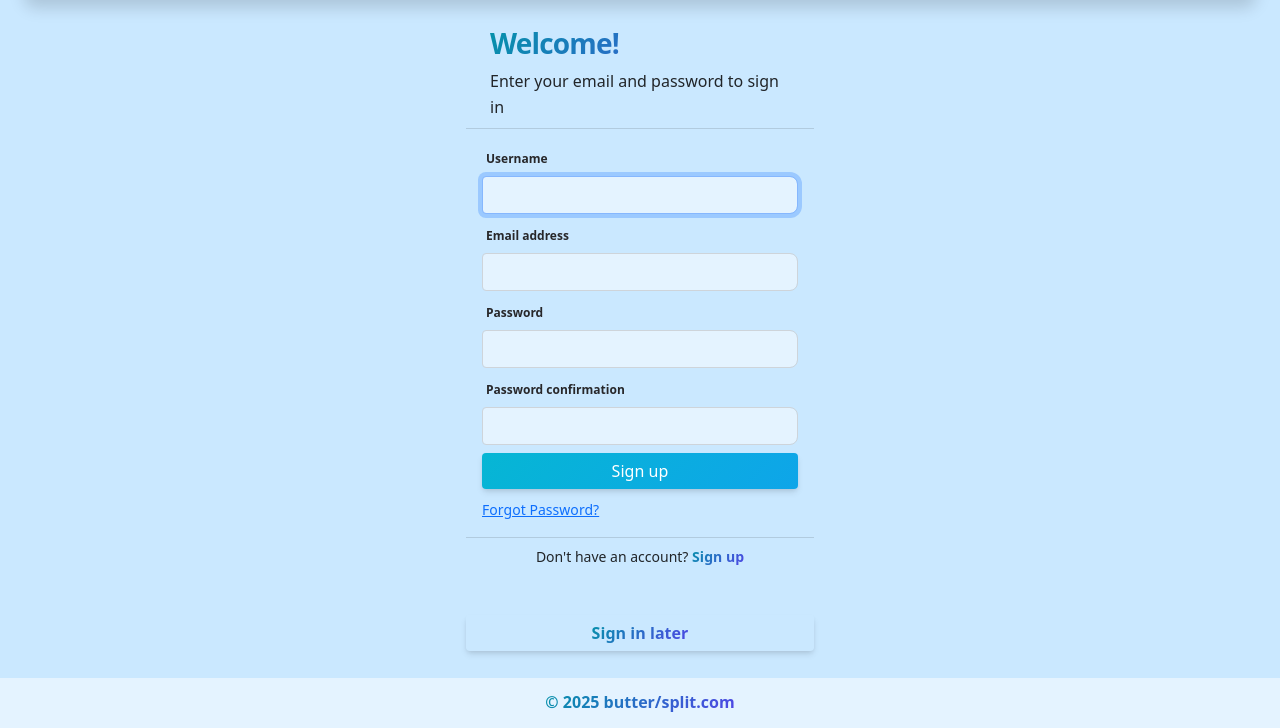
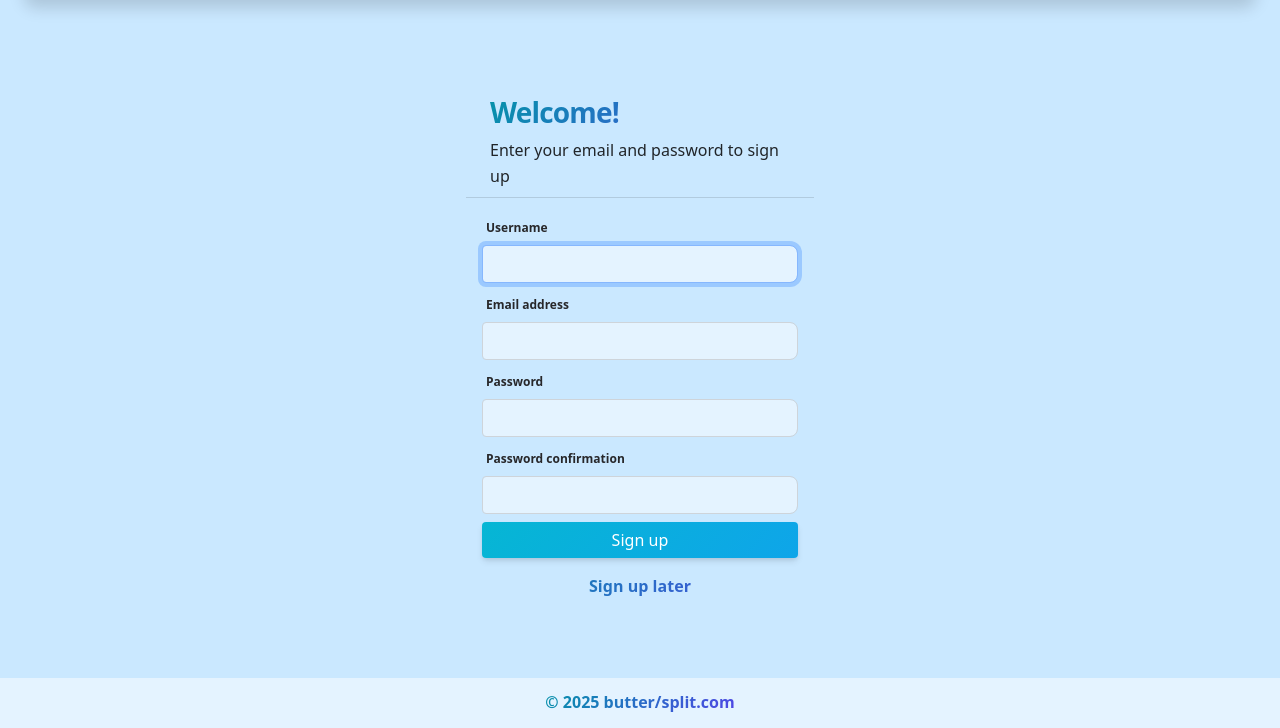
Before and after one commit to partnersinbahamas/butter-split, a Django app: page /accounts/registrate in a window 1280 px wide. Shown: the part 72-800 px from the top of the page. Run offline with Django 5.2, Linux system fonts and the light colour scheme; some libraries are stand-ins or nearby versions.

Commit message:
feat(templates): show correct html tags and text for login/logout in login.html

```diff
--- a/templates/registration/login.html
+++ b/templates/registration/login.html
@@ -9,32 +9,57 @@
             <div class="col-xl-4 col-lg-5 col-md-6 d-flex flex-column mx-auto">
               <div class="card card-plain mt-6">
                 <div class="card-header pb-0 text-left bg-transparent">
-                  <h3 class="font-weight-bolder text-info text-gradient">Welcome!</h3>
-                  <p class="mb-2">Enter your email and password to sign in</p>
+                  <h3 class="font-weight-bolder text-info text-gradient">
+                    {% if request.resolver_match.url_name == 'login' %}
+                      Welcome back!
+                    {% endif %}
+
+                    {% if request.resolver_match.url_name == 'registrate' %}
+                      Welcome!
+                    {% endif %}
+                  </h3>
+                  <p class="mb-2">
+                    {% if request.resolver_match.url_name == 'login' %}
+                      Enter your email and password to sign in
+                    {% endif %}
+
+                    {% if request.resolver_match.url_name == 'registrate' %}
+                      Enter your email and password to sign up
+                    {% endif %}
+                  </p>
                 </div>
                 <div class="card-body">
                   {% include 'includes/user_form.html' %}
 
+                  {% if request.resolver_match.url_name == 'login'%}
                     <div class="d-flex align-items-center justify-content-between mt-2">
                       <div>
                         <a class="text-sm text-primary" href="">Forgot Password?</a>
                       </div>
                     </div>
+                  {% endif %}
                 </div>
+
+                {% if request.resolver_match.url_name == "login" %}
                   <div class="card-footer text-center pt-0 px-lg-2 px-1">
                     <p class="mb-4 mt-2 text-sm mx-auto">
                       Don't have an account?
-                    <a href="" class="text-info text-gradient font-weight-bold">Sign up</a>
+                      <a href="{% url 'service:registrate' %}" class="text-info text-gradient font-weight-bold">Sign up</a>
                     </p>
                   </div>
-                <button class="btn">
+                {% endif %}
                   <a
                       href="{% url 'service:index' %}"
                       class="text-info text-gradient font-weight-bold text-center"
                   >
+                    {% if request.resolver_match.url_name == 'login' %}
                       Sign in later
+                    {% endif %}
+
+                    {% if request.resolver_match.url_name == 'registrate' %}
+                      Sign up later
+                    {% endif %}
                   </a>
-                </button>
               </div>
             </div>
           </div>
```
Lines whose indentation alone changed are shown as unchanged.
